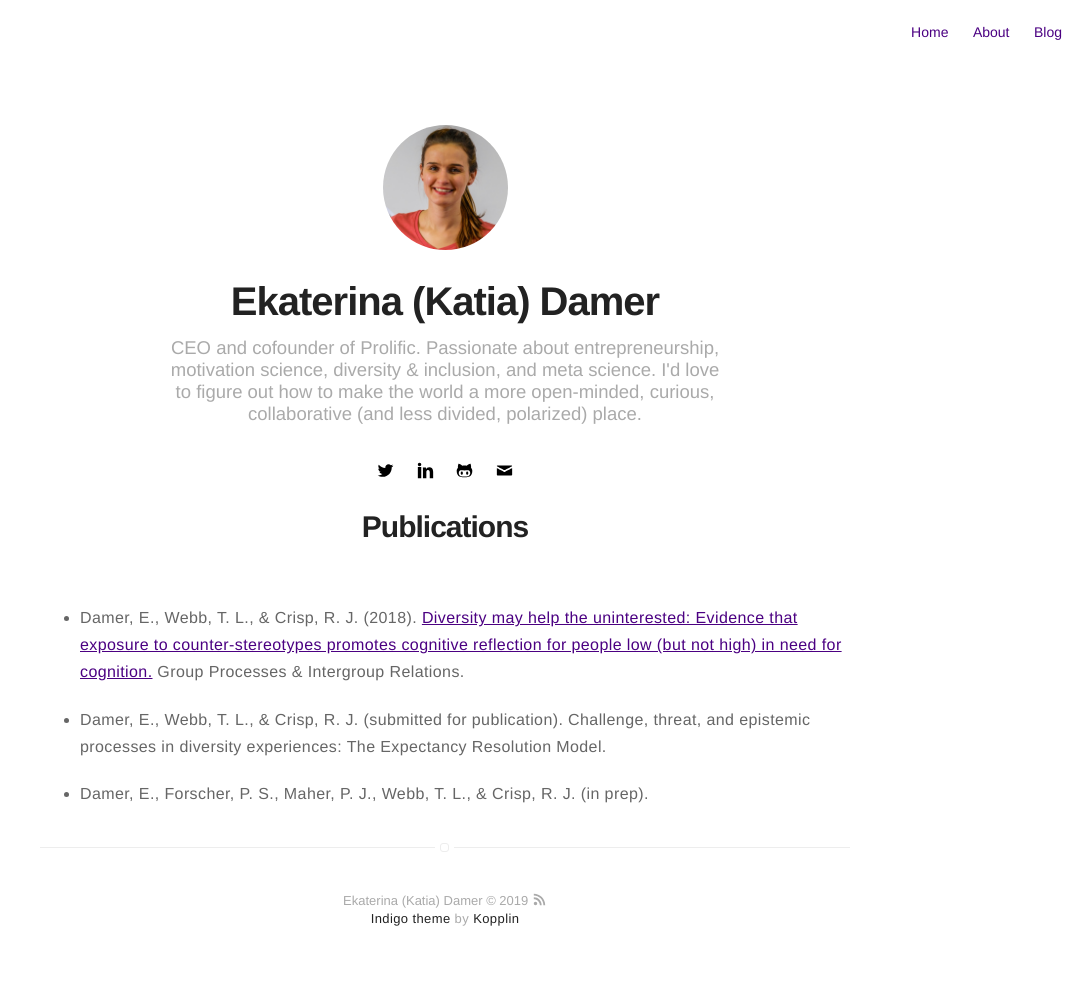
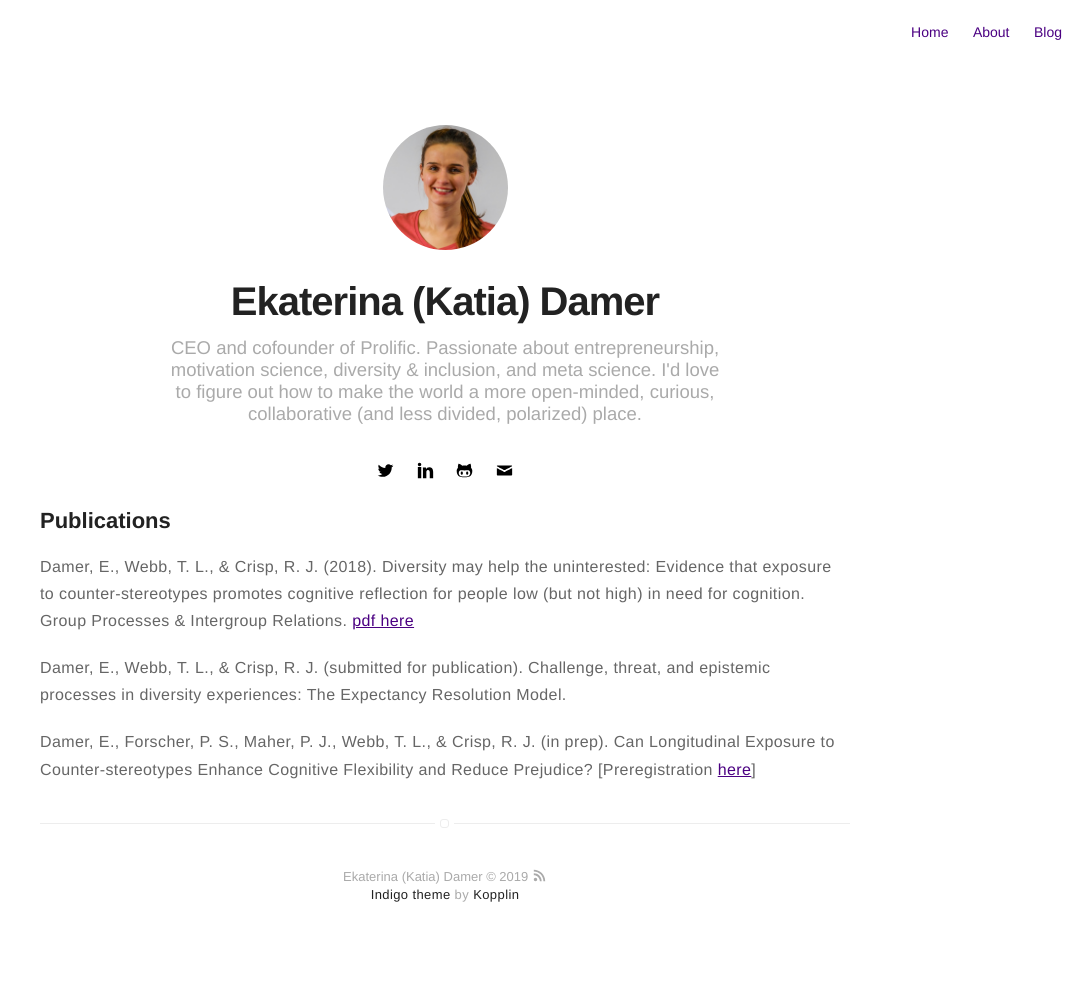
Before and after one commit to ed405/ed405.github.com, a Jekyll site: the page built from projects.md, in a window 1280 px wide. Shown: the whole page, without its empty margins (195-1280 px from the left). Built offline with Jekyll 4.4.1, drawn with Linux system fonts in a browser that asks for light colours; emoji names are drawn with the system emoji font; after the commit the page ends 966 px from its top, so only the background shows below that.

Commit message:
Add pdf to damer 2018

```diff
--- a/projects.md
+++ b/projects.md
@@ -15,11 +15,10 @@ title: Publications
     {% endfor %}
 </section> -->
 
-# Publications
+## Publications
 
-- Damer, E., Webb, T. L., & Crisp, R. J. (2018). [Diversity may help the uninterested: Evidence that exposure to counter-stereotypes promotes cognitive reflection for people low (but not high) in need for cognition.](https://journals.sagepub.com/doi/abs/10.1177/1368430218811250) Group Processes & Intergroup Relations.
+Damer, E., Webb, T. L., & Crisp, R. J. (2018). Diversity may help the uninterested: Evidence that exposure to counter-stereotypes promotes cognitive reflection for people low (but not high) in need for cognition. Group Processes & Intergroup Relations. [pdf here](/assets/pdfs/damer2018.pdf)
 
-- Damer, E., Webb, T. L., & Crisp, R. J. (submitted for publication). Challenge, threat, and epistemic processes in diversity experiences: The Expectancy Resolution Model.
+Damer, E., Webb, T. L., & Crisp, R. J. (submitted for publication). Challenge, threat, and epistemic processes in diversity experiences: The Expectancy Resolution Model.
 
-
-- Damer, E., Forscher, P. S., Maher, P. J., Webb, T. L., & Crisp, R. J. (in prep).
+Damer, E., Forscher, P. S., Maher, P. J., Webb, T. L., & Crisp, R. J. (in prep). Can Longitudinal Exposure to Counter-stereotypes Enhance Cognitive Flexibility and Reduce Prejudice? [Preregistration [here](https://osf.io/jcz8q/)]
```
Also changed, not shown: 1 other file.
